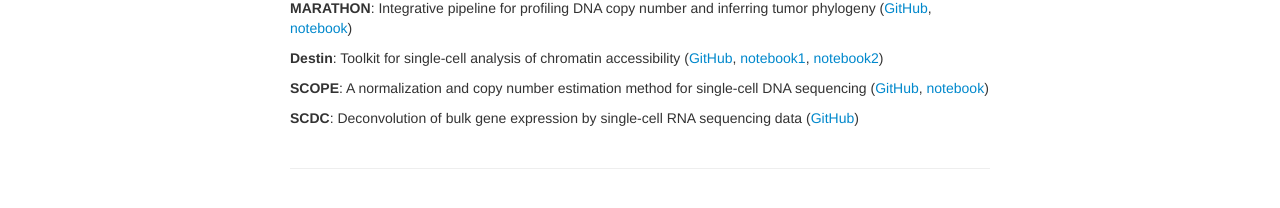
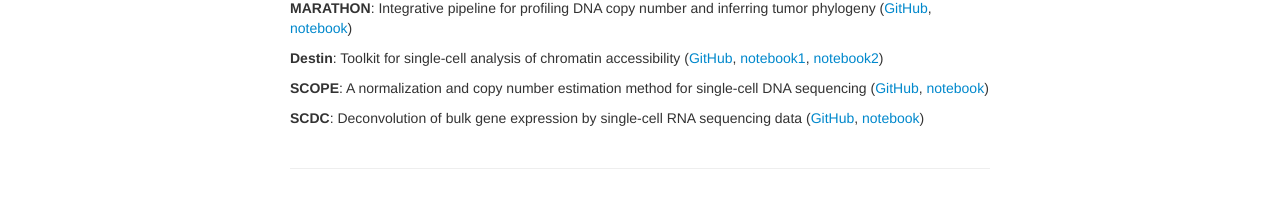
Before and after one commit to yuchaojiang/yuchaojiang.github.io, a Jekyll site: the page built from pages/software.md, in a window 1280 px wide. Shown: the part 364-572 px from the top of the page. Built offline with Jekyll 4.4.1, drawn with Linux system fonts in a browser that asks for light colours.

Commit message:
Update software.md

```diff
--- a/pages/software.md
+++ b/pages/software.md
@@ -23,4 +23,4 @@ description: Yuchao Jiang's software
 **SCOPE**: A normalization and copy number estimation method for single-cell DNA
 sequencing ([GitHub](https://github.com/rujinwang/SCOPE), [notebook](http://htmlpreview.github.io/?https://github.com/rujinwang/SCOPE/blob/master/SCOPE_tutorial.html))
 
-**SCDC**: Deconvolution of bulk gene expression by single-cell RNA sequencing data ([GitHub](https://github.com/meichendong/SCDC))
+**SCDC**: Deconvolution of bulk gene expression by single-cell RNA sequencing data ([GitHub](https://github.com/meichendong/SCDC), [notebook](https://meichendong.github.io/SCDC/index.html))
```
